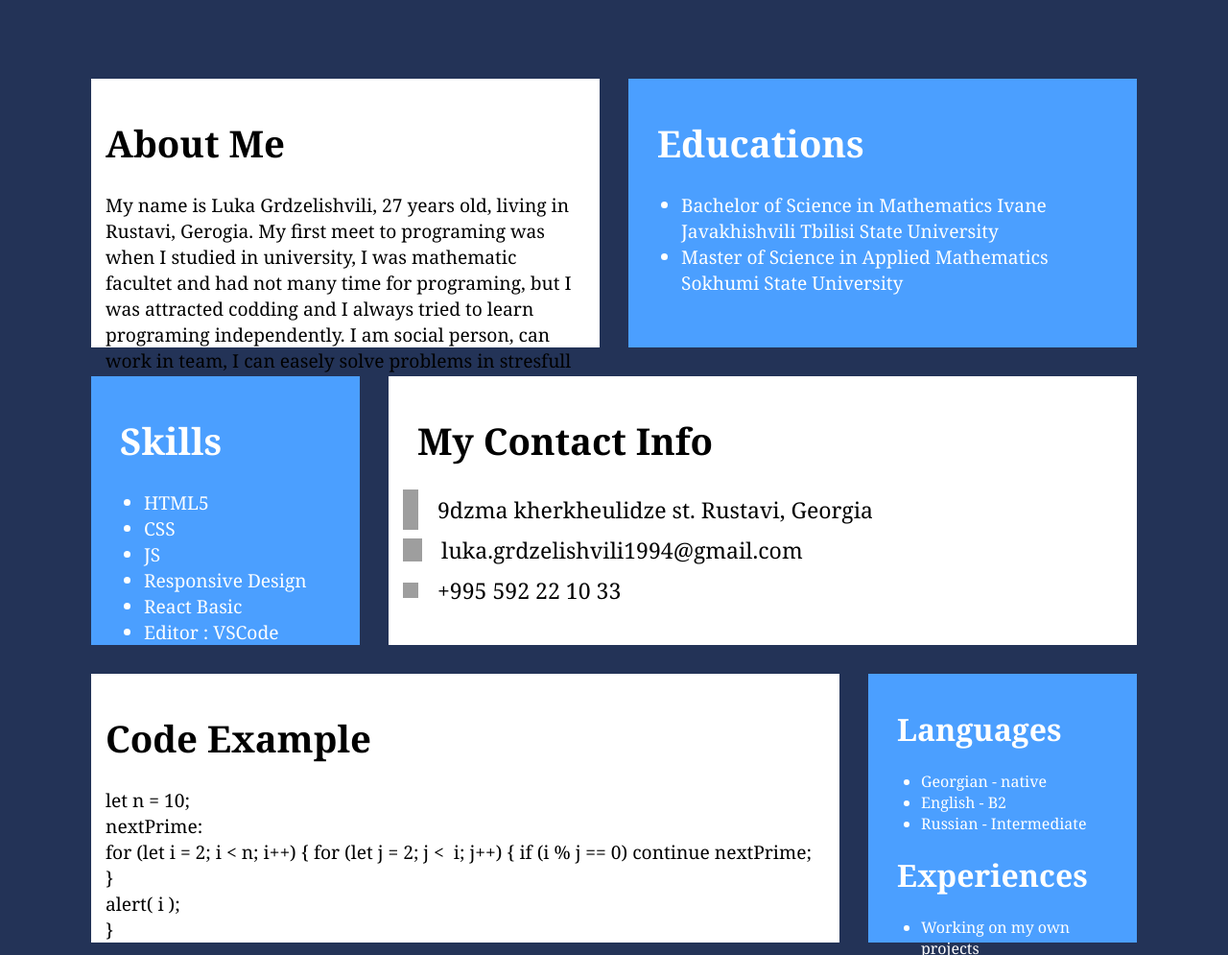
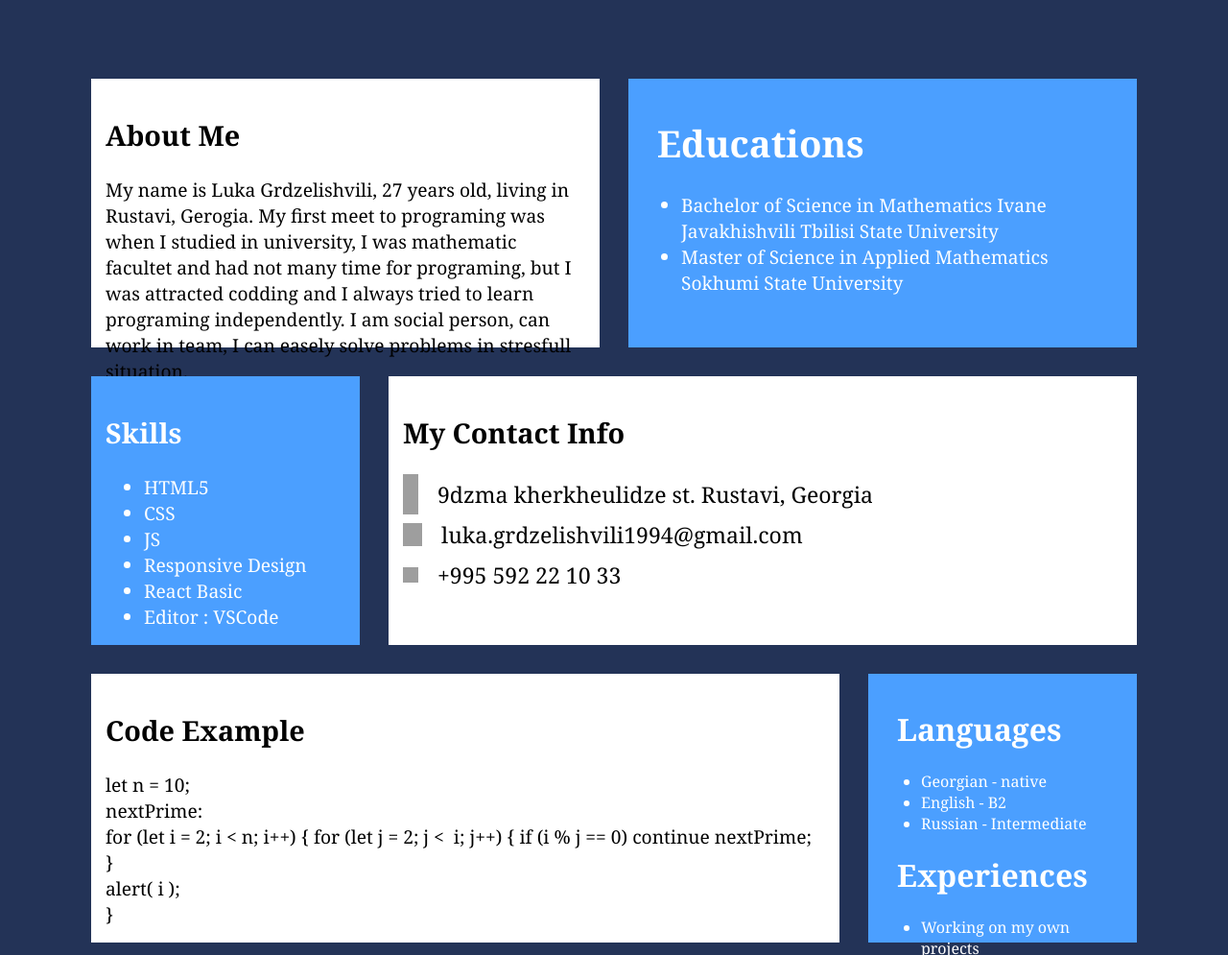
Before and after one commit to luttinno/rsschool-cv, a plain HTML site: page index.html in a window 1280 px wide. Shown: the part 340-1335 px from the top of the page at 96% size. Drawn offline with Linux system fonts and the light colour scheme; grey boxes are pictures that could not be loaded.

Commit message:
fix h2 tags

```diff
--- a/index.html
+++ b/index.html
@@ -1,5 +1,6 @@
 <!DOCTYPE html>
 <html lang="en">
+
 <head>
     <meta charset="UTF-8">
     <meta http-equiv="X-UA-Compatible" content="IE=edge">
@@ -7,6 +8,7 @@
     <title>CV</title>
     <link rel="stylesheet" href="style.css">
 </head>
+
 <body>
     <header>
         <img src="images/profile.jpg" alt="showImage" class="img">
@@ -20,7 +22,7 @@
     <main>
         <div class="about-me">
             <div class="info">
-                <h1>About Me</h1>
+                <h2>About Me</h2>
                 <p>My name is Luka Grdzelishvili, 27 years old, living in Rustavi, Gerogia.
                     My first meet to programing was when I studied in university, I was mathematic
                     facultet and had not many time for programing, but I was attracted codding
@@ -39,7 +41,7 @@
 
         <div class="my-skills">
             <div class="skills">
-                <h1>Skills</h1>
+                <h2>Skills</h2>
                 <ul>
                     <li>HTML5</li>
                     <li>CSS</li>
@@ -51,17 +53,19 @@
             </div>
 
             <div class="languages">
-                <h1>My Contact Info</h1>
+                <h2>My Contact Info</h2>
                 <div class="facebook">
                     <img src="https://www.svgrepo.com/show/127575/location-sign.svg" alt="img" width="16">
                     <p>9dzma kherkheulidze st. Rustavi, Georgia</p>
                 </div>
                 <div class="email">
-                    <img src="https://cdn4.iconfinder.com/data/icons/ionicons/512/icon-email-512.png" alt="photo" width="20" height="24">
+                    <img src="https://cdn4.iconfinder.com/data/icons/ionicons/512/icon-email-512.png" alt="photo"
+                        width="20" height="24">
                     <p>luka.grdzelishvili1994@gmail.com</p>
                 </div>
                 <div class="phone">
-                    <img src="https://cdn1.iconfinder.com/data/icons/material-communication/18/phone-512.png" alt="showImage" width="16" height="16">
+                    <img src="https://cdn1.iconfinder.com/data/icons/material-communication/18/phone-512.png"
+                        alt="showImage" width="16" height="16">
                     <p>+995 592 22 10 33</p>
                 </div>
             </div>
@@ -71,7 +75,7 @@
 
         <div class="my-skills">
             <div class="code">
-                <h1>Code Example</h1>
+                <h2>Code Example</h2>
                 <p>let n = 10; <br>
 
                     nextPrime:<br>
@@ -112,13 +116,17 @@
     <footer>
         <div class="logos">
             <div class="home">
-            <a href="#"><img src="https://www.svgrepo.com/show/22031/home-icon-silhouette.svg" alt="showImage" width="30"></a>
+                <a href="#"><img src="https://www.svgrepo.com/show/22031/home-icon-silhouette.svg" alt="showImage"
+                        width="30"></a>
             </div>
             <div class="github">
-            <a href="https://github.com/luttinno" target="_blank" ><img src="https://seeklogo.com/images/G/github-logo-7880D80B8D-seeklogo.com.png" alt="showImage" width="30"></a>
+                <a href="https://github.com/luttinno" target="_blank"><img
+                        src="https://seeklogo.com/images/G/github-logo-7880D80B8D-seeklogo.com.png" alt="showImage"
+                        width="30"></a>
             </div>
             <div class="rs-school">
-            <a href="https://rs.school/js-en/" target="_blank" ><img src="https://rs.school/images/partners/logo-rs.svg" alt="showImage" width="50"></a>
+                <a href="https://rs.school/js-en/" target="_blank"><img
+                        src="https://rs.school/images/partners/logo-rs.svg" alt="showImage" width="50"></a>
             </div>
         </div>
         <div class="date">
@@ -128,4 +136,5 @@
     </footer>
 
 </body>
+
 </html>
```
Lines whose indentation alone changed are shown as unchanged.
